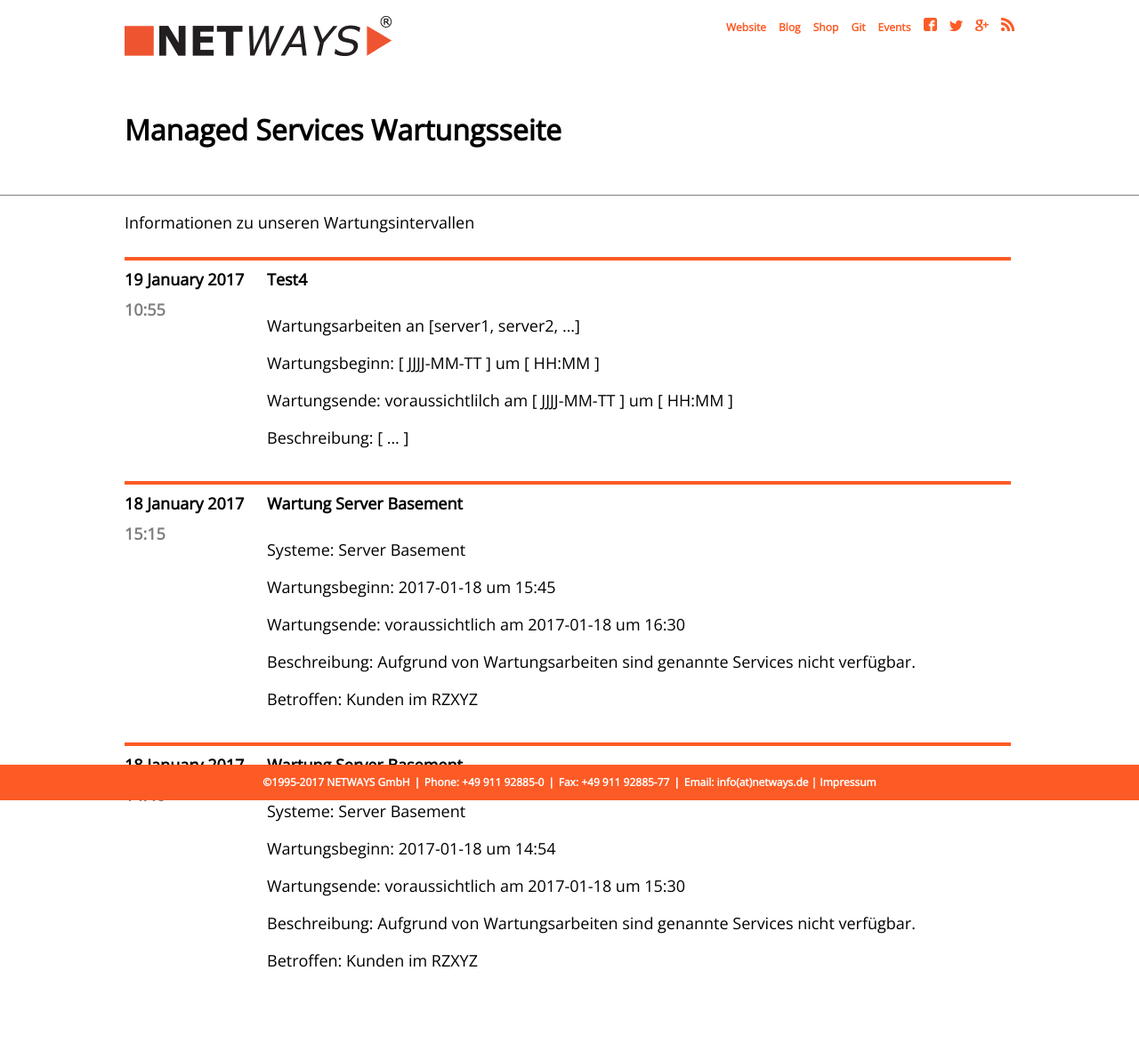
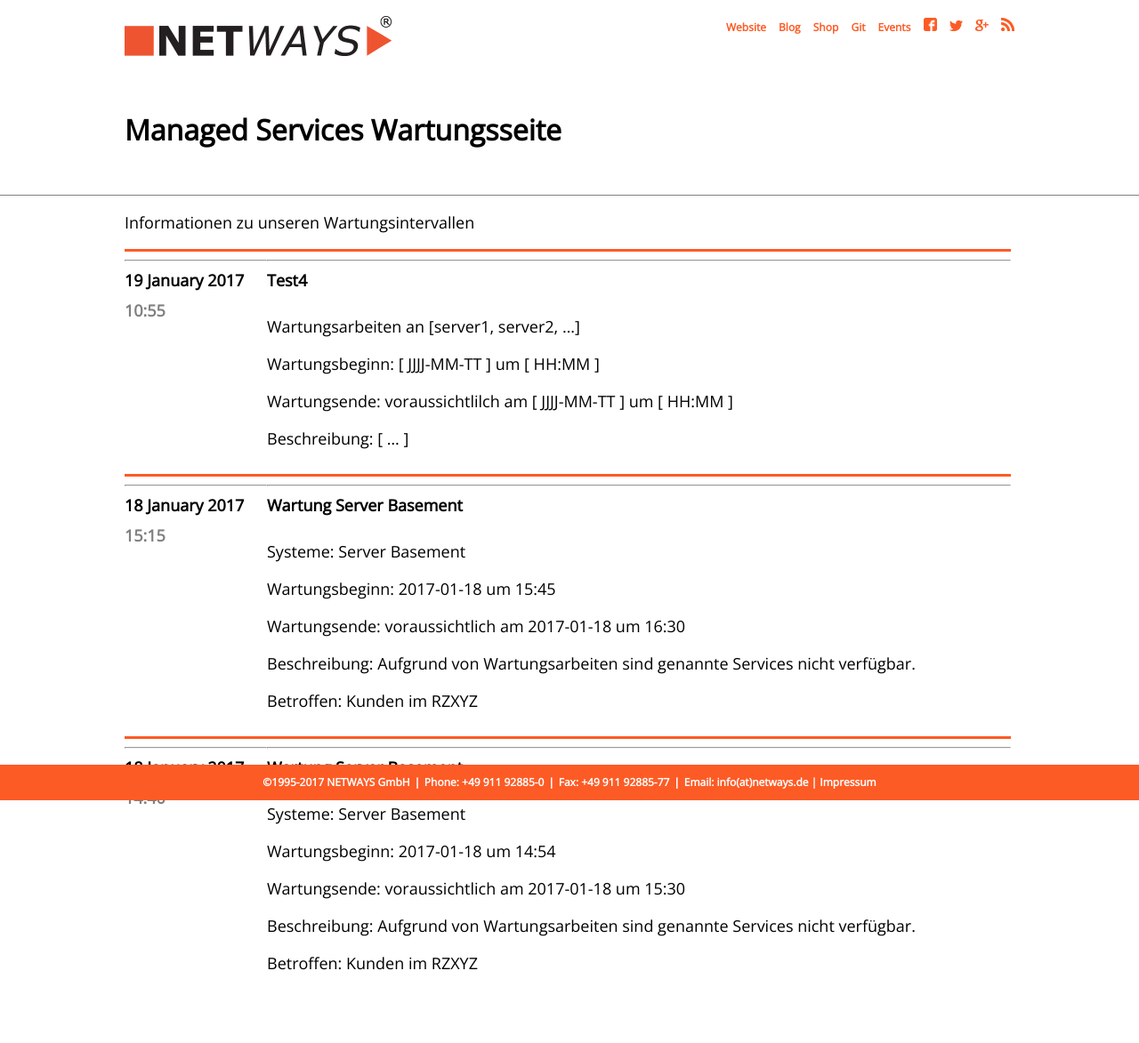
Before and after one commit to Storagegirl/storagegirl.github.io, a Jekyll site: the page built from index.html, in a window 1280 px wide. Shown: the whole page at 89% size. Built offline with Jekyll 4.4.1, drawn with Linux system fonts in a browser that asks for light colours.

Commit message:
Update main.css

```diff
--- a/css/main.css
+++ b/css/main.css
@@ -29,14 +29,6 @@
 p {
     font-size: 18px;
     text-align: left;
-}
-
-hr {
-    border: none;
-    border-top: 1px solid #FD5B25;
-    color: #FD5B25;
-    background-color: #FD5B25;
-    height: 3px;
 }
 
 .boxlogo {
@@ -79,6 +71,8 @@
     width: 160px;
     color: black;
     font-size: 18px;
+    border-top: 3px solid #FD5B25;
+    border-color: #FD5B25;
 }
 
 .boxtime {
@@ -98,6 +92,8 @@
     color: black;
     font-size: 18px;
     padding-bottom: 10px;
+    border-top: 3px solid #FD5B25;
+    border-color: #FD5B25;
 }
 
 .boxcontent {
```
